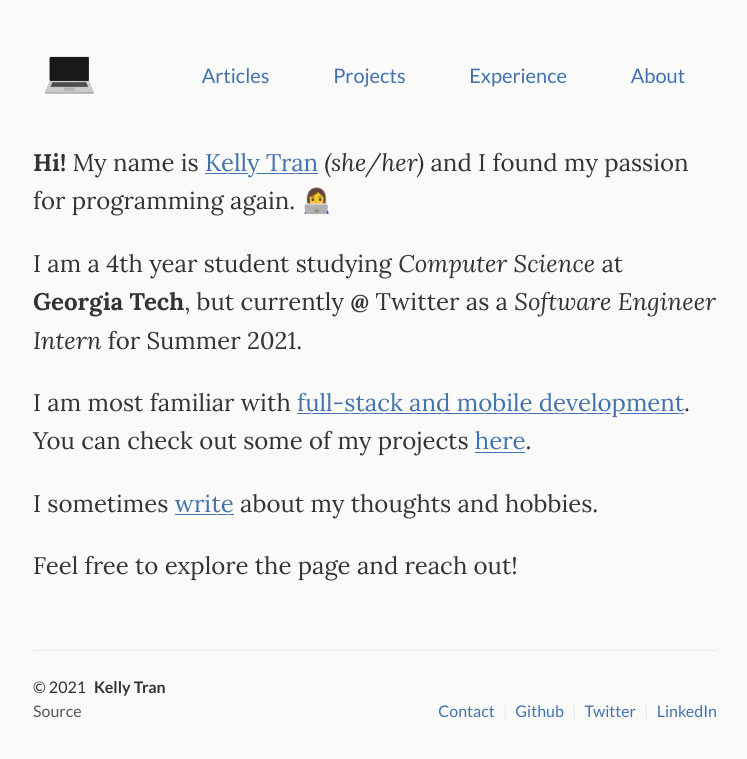
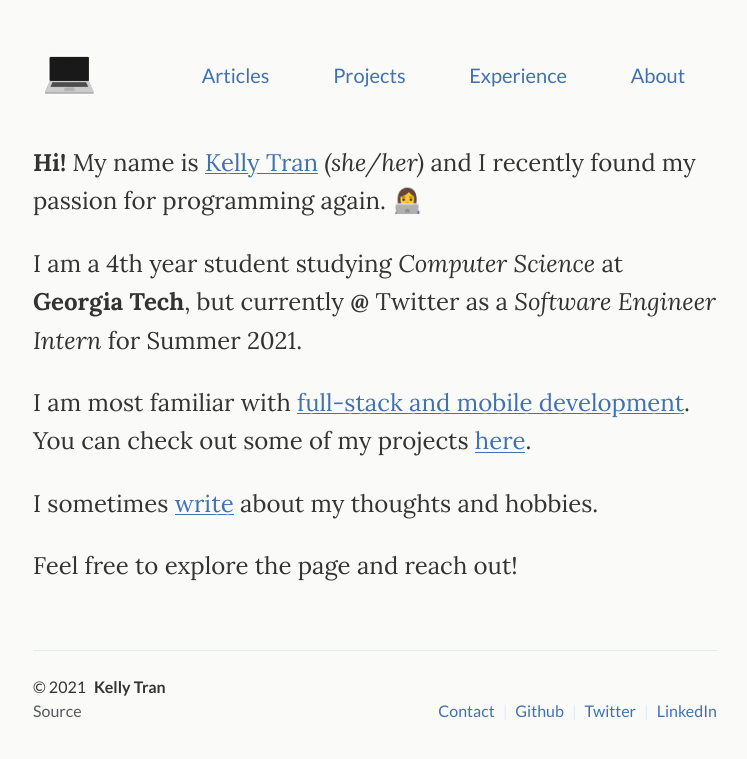
Before and after one commit to kellytran3k/kellytran3k.github.io, a Jekyll site: the page built from index.md, in a window 1280 px wide. Shown: the top 759 px of the page, without its empty margins (265-1012 px from the left). Built offline with Jekyll 4.4.1, drawn with Linux system fonts in a browser that asks for light colours.

```diff
--- a/index.md
+++ b/index.md
@@ -5,7 +5,7 @@ layout: default
 <div class="lead pretty-links">
 
   **Hi!** My name is [Kelly Tran](about/) *(she/her)*
-  and I found my passion for programming again. 👩‍💻
+  and I recently found my passion for programming again. 👩‍💻
 
   I am a 4th year student studying *Computer Science* at **Georgia Tech**, but currently **@** Twitter as a *Software Engineer Intern* for Summer 2021.
 
```
Also changed, not shown: _pages/gt-covid-simulator.md (+1 -1 lines), _posts/2021-05-12-BOTW.md (+1 -1 lines).
